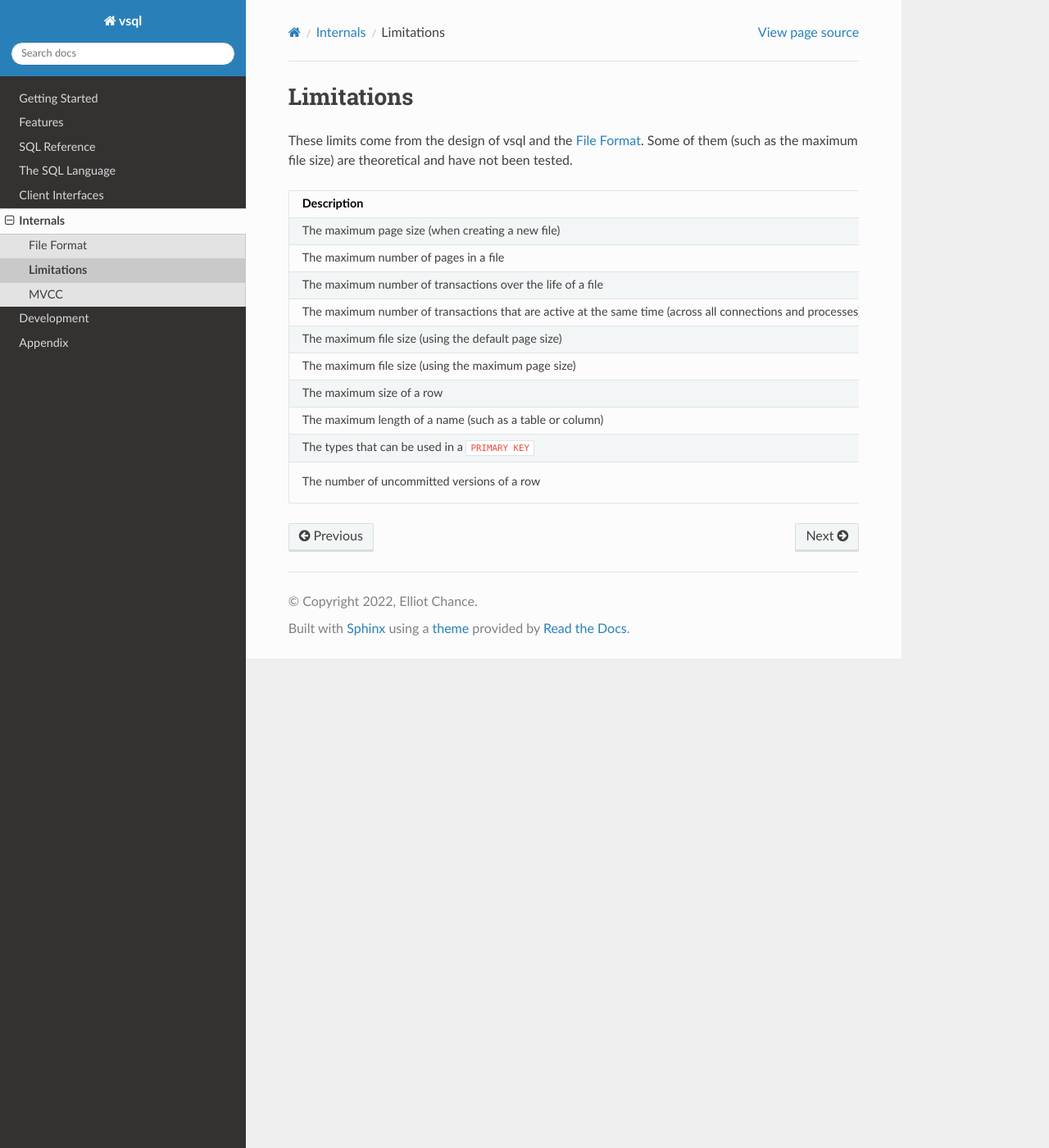
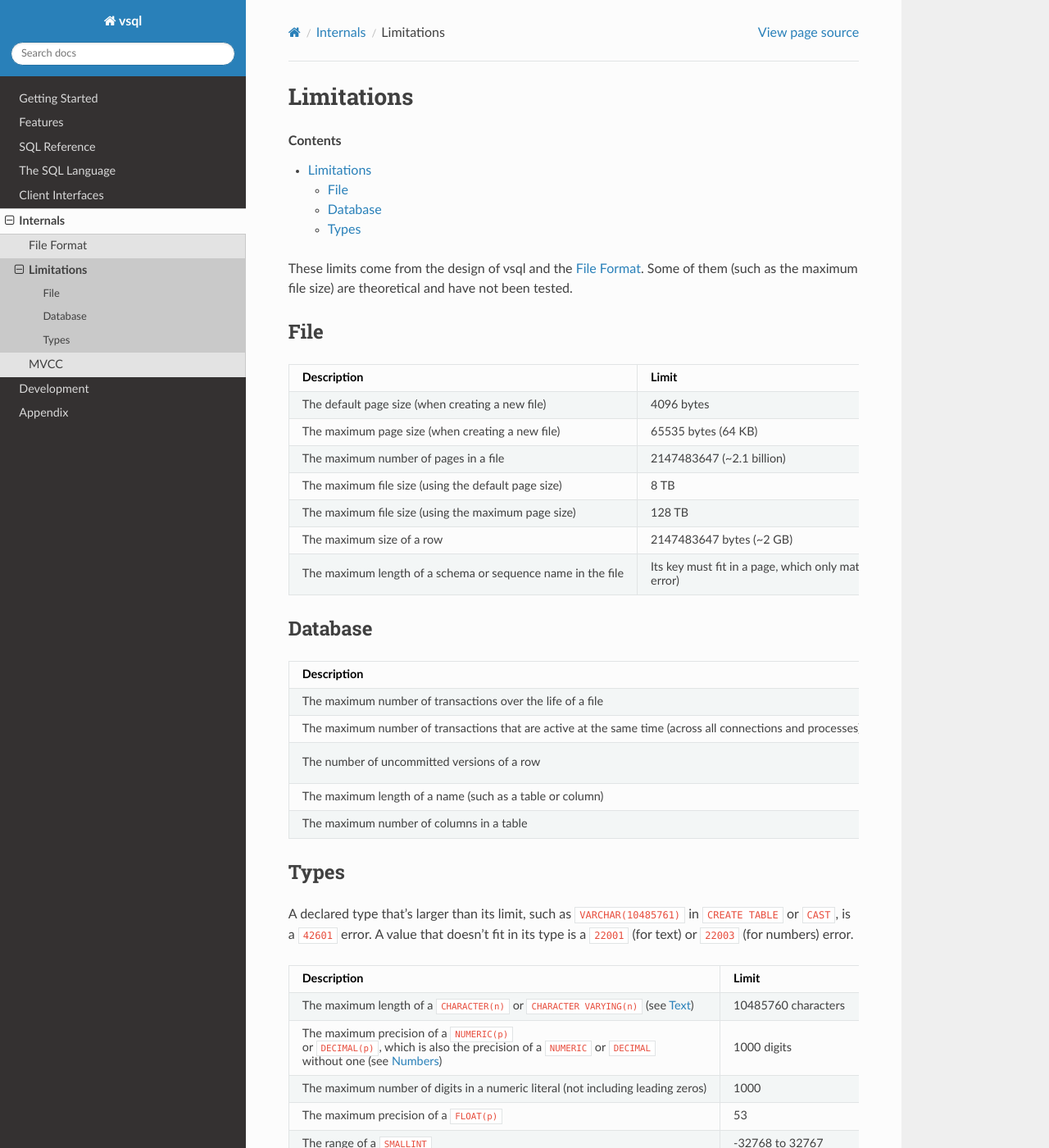
Before and after one commit to elliotchance/vsql, a Sphinx documentation site: the page built from docs/limitations.rst, in a window 1280 px wide and 1400 px high. Shown: the whole window at 82% size. Built offline with Sphinx 7.4.7 and the Read the Docs theme 3.1.0, drawn with Linux system fonts in a browser that asks for light colours; some of the changed text lies outside the part shown.

Commit message:
language: Add maximum sizes for types and table columns
The standard leaves these maximums to the implementation, but vsql had none:
VARCHAR(99999999999) silently became VARCHAR(2147483647). CHARACTER and
CHARACTER VARYING can now have a length of up to 10485760, NUMERIC and
DECIMAL a precision of up to 1000, FLOAT a precision of up to 53, and a table
up to 1600 columns. A larger type is a 42601 error, and too many columns is a
54000 error.

A NUMERIC or DECIMAL without a precision has the maximum precision (1000),
rather than no limit. An arithmetic result also can't have more than 1000
digits (22003), and a numeric literal can't either (42601). Before this, a
NUMERIC with more than about 78,000 digits overflowed the i16 lengths it's
stored with.

The limits are checked by CREATE TABLE, CAST and register_virtual_table, but
not when a table definition is read from the file, so existing tables with
larger types still work.

docs/limitations.rst now has sections for the file, database and type limits.
It no longer says that only integers can be in a PRIMARY KEY.

SQL E011-02
SQL E011-03
SQL E021-01
SQL E021-02

Fixes #119

Co-Authored-By: Claude Opus 5.5 <noreply@anthropic.com>

```diff
--- a/docs/create-table.rst
+++ b/docs/create-table.rst
@@ -29,6 +29,7 @@ Syntax
    :doc:`keywords`.
 2. ``data_type`` is one of the types in :doc:`booleans`, :doc:`dates-times`,
    :doc:`numbers` and :doc:`text`.
+3. A table can have up to 1600 columns.
 
 Columns allow ``NULL`` unless they are ``NOT NULL``. ``UNIQUE``,
 ``FOREIGN KEY`` and ``CHECK`` constraints are not supported yet.
--- a/docs/limitations.rst
+++ b/docs/limitations.rst
@@ -1,8 +1,13 @@
 Limitations
 ===========
 
+.. contents::
+
 These limits come from the design of vsql and the :doc:`file-format`. Some of
 them (such as the maximum file size) are theoretical and have not been tested.
+
+File
+----
 
 .. list-table::
   :header-rows: 1
@@ -10,18 +15,14 @@ them (such as the maximum file size) are theoretical and have not been tested.
   * - Description
     - Limit
 
+  * - The default page size (when creating a new file)
+    - 4096 bytes
+
   * - The maximum page size (when creating a new file)
     - 65535 bytes (64 KB)
 
   * - The maximum number of pages in a file
     - 2147483647 (~2.1 billion)
-
-  * - The maximum number of transactions over the life of a file
-    - 18446744073709551615 (~18 quintillion)
-
-  * - The maximum number of transactions that are active at the same time
-      (across all connections and processes)
-    - 256
 
   * - The maximum file size (using the default page size)
     - 8 TB
@@ -32,12 +33,85 @@ them (such as the maximum file size) are theoretical and have not been tested.
   * - The maximum size of a row
     - 2147483647 bytes (~2 GB)
 
-  * - The maximum length of a name (such as a table or column)
-    - 128 characters
+  * - The maximum length of a schema or sequence name in the file
+    - Its key must fit in a page, which only matters for a small page size
+      (otherwise a ``54000`` error)
 
-  * - The types that can be used in a ``PRIMARY KEY``
-    - ``SMALLINT``, ``INTEGER`` and ``BIGINT``
+Database
+--------
+
+.. list-table::
+  :header-rows: 1
+
+  * - Description
+    - Limit
+
+  * - The maximum number of transactions over the life of a file
+    - 18446744073709551615 (~18 quintillion)
+
+  * - The maximum number of transactions that are active at the same time
+      (across all connections and processes)
+    - 256
 
   * - The number of uncommitted versions of a row
     - 1 (another transaction that changes the same row gets a ``40001``
       serialization failure)
+
+  * - The maximum length of a name (such as a table or column)
+    - 128 characters
+
+  * - The maximum number of columns in a table
+    - 1600 (otherwise a ``54000`` error)
+
+Types
+-----
+
+A declared type that's larger than its limit, such as ``VARCHAR(10485761)`` in
+``CREATE TABLE`` or ``CAST``, is a ``42601`` error. A value that doesn't fit in
+its type is a ``22001`` (for text) or ``22003`` (for numbers) error.
+
+.. list-table::
+  :header-rows: 1
+
+  * - Description
+    - Limit
+
+  * - The maximum length of a ``CHARACTER(n)`` or ``CHARACTER VARYING(n)``
+      (see :doc:`text`)
+    - 10485760 characters
+
+  * - The maximum precision of a ``NUMERIC(p)`` or ``DECIMAL(p)``, which is also
+      the precision of a ``NUMERIC`` or ``DECIMAL`` without one (see
+      :doc:`numbers`)
+    - 1000 digits
+
+  * - The maximum number of digits in a numeric literal (not including leading
+      zeros)
+    - 1000
+
+  * - The maximum precision of a ``FLOAT(p)``
+    - 53
+
+  * - The range of a ``SMALLINT``
+    - -32768 to 32767
+
+  * - The range of an ``INTEGER``
+    - -2147483648 to 2147483647
+
+  * - The range of a ``BIGINT``
+    - -9223372036854775808 to 9223372036854775807
+
+  * - The range of a ``REAL``
+    - -3.4e+38 to 3.4e+38
+
+  * - The range of a ``DOUBLE PRECISION``
+    - -1.7e+308 to +1.7e+308
+
+  * - The range of a ``DATE`` or ``TIMESTAMP`` (see :doc:`dates-times`)
+    - ``0001-01-01`` to ``9999-12-31``
+
+  * - The maximum fractional seconds precision of a ``TIME`` or ``TIMESTAMP``
+    - 6 (microseconds)
+
+  * - The range of a time zone
+    - ``-14:00`` to ``+14:00``
--- a/docs/text.rst
+++ b/docs/text.rst
@@ -36,6 +36,9 @@ Text Types
   * - ``CHARACTER``
     - See ``CHARACTER(n)``.
     - Is an alias for ``CHARACTER(1)``.
+
+The length *n* must be from 1 to 10485760. A ``CHARACTER VARYING`` must have a
+length.
 
 Literals
 --------
```
Also changed, not shown: docs/numbers.rst (+7 -4 lines), docs/sqlstate.rst (+7 -0 lines), 11 other files.
